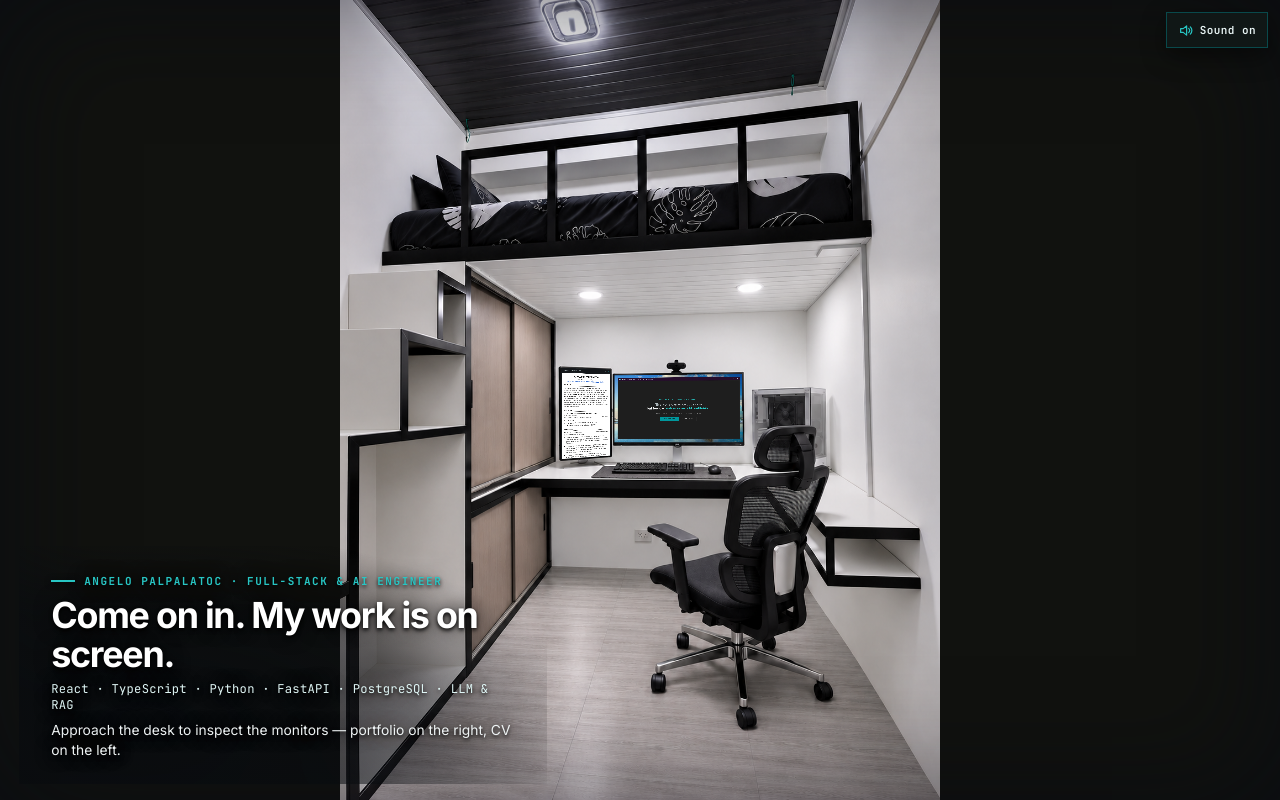
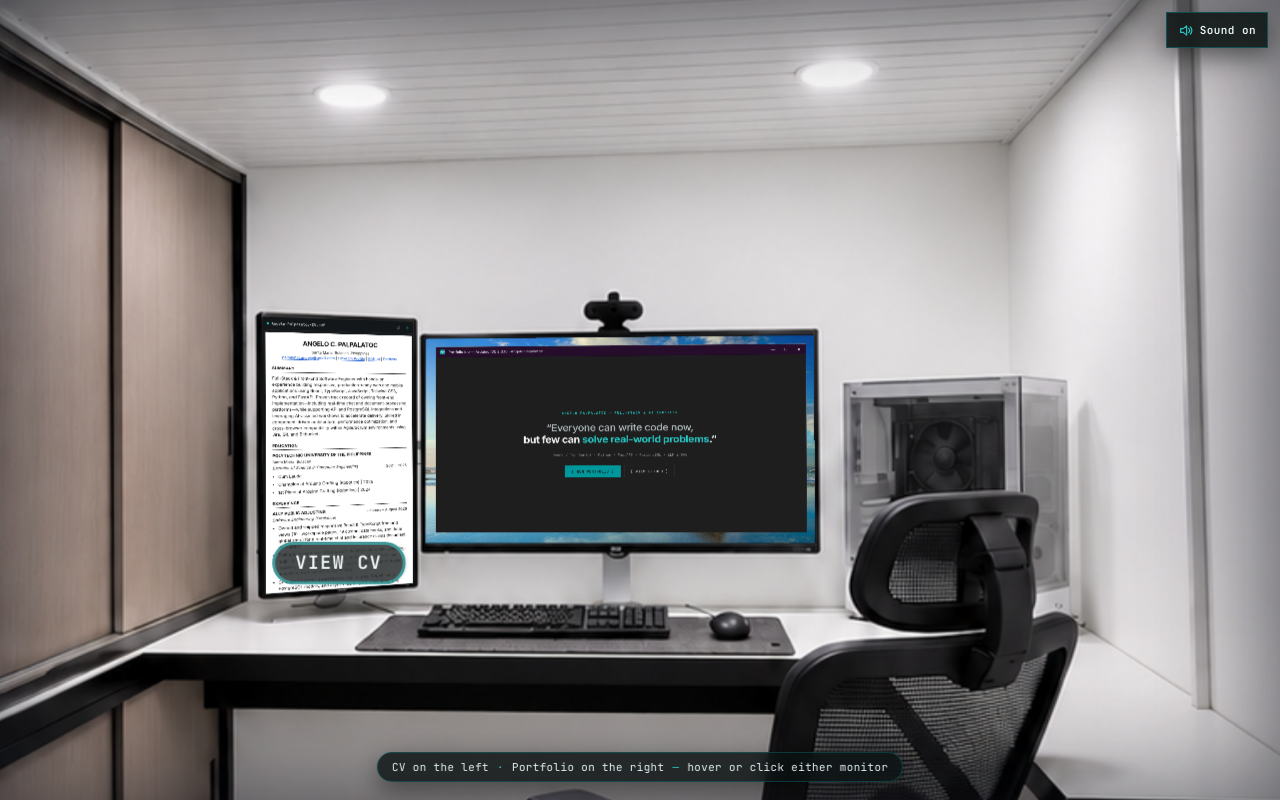
Before and after one commit to Angelo-Palpalatoc/Portfolio, a React (Vite) app: page / in a window 1280 px wide. Built offline with nearby package versions, Linux system fonts and the light colour scheme.

Commit message:
feat: implement interactive room and dual-monitor portfolio with camera projection and state management

```diff
--- a/project-notes/Decisions.md
+++ b/project-notes/Decisions.md
@@ -8,7 +8,7 @@ Related: [[Home]], [[Current-State]], [[Next-Steps]]. These summarize the user's
 
 ## Experience
 
-- Keep the visitor's point of view in the room: **room → computer setup/desk → monitor**.
+- Keep the visitor's point of view grounded in the room: **mobile starts at `room` → `desk` → monitor** (where the 3:4 room photo fills portrait screens naturally), while **desktop starts directly at the full-bleed `desk` view** (both monitors immediately visible with zero side pillarbox bars, staying at the desk on exit).
 - Keep the portfolio inside the landscape monitor, with working scrolling.
 - The Arduino-style portfolio is the actual portfolio. The separate web portfolio was removed.
 - Keep the desktop wallpaper and an app that can close and reopen. Open the Arduino portfolio by default.
--- a/src/App.tsx
+++ b/src/App.tsx
@@ -34,6 +34,9 @@ type OrientationEventConstructor = typeof DeviceOrientationEvent & {
   requestPermission?: () => Promise<'granted' | 'denied'>;
 };
 const initialPose = { x: 0, y: 0, scale: 1 };
+const isPhoneViewport = () =>
+  typeof window !== 'undefined' && window.matchMedia(phoneQuery).matches;
+const getInitialView = (): View => (isPhoneViewport() ? 'room' : 'desk');
 const interactiveSelector =
   'button:not(:disabled), a[href], input, [role="tab"], [role="menuitem"]';
 const isInteractiveTarget = (target: EventTarget | null) =>
@@ -62,7 +65,7 @@ const screenRelativeTilt = (beta: number, gamma: number) => {
 };
 
 export default function App() {
-  const [view, setView] = useState<View>('room');
+  const [view, setView] = useState<View>(getInitialView);
   const [activeApp, setActiveApp] = useState<AppWindow>('arduino');
   const [openApps, setOpenApps] = useState<Record<AppName, boolean>>({
     arduino: true,
@@ -94,7 +97,7 @@ export default function App() {
   const portraitHoverArmed = useRef(true);
   const lastZoomedView = useRef<'screen' | 'portrait' | null>(null);
   const interacted = useRef(false);
-  const viewRef = useRef<View>('room');
+  const viewRef = useRef<View>(view);
   const poses = useRef<Record<View, CameraPose>>({
     room: initialPose,
     desk: initialPose,
@@ -108,7 +111,7 @@ export default function App() {
     frame: 0,
     lastTime: 0,
     frequency: 8,
-    destination: 'room' as View,
+    destination: view as View,
     initialized: false,
     ready: true,
   });
@@ -311,8 +314,11 @@ export default function App() {
         (window.innerHeight * 0.94) / portraitHeight,
       ),
     );
+    const minDesktopCoverZoom = isPhoneViewport()
+      ? 1
+      : (window.innerWidth * 0.52) / (width * (1 - deskCenter.x));
     const deskZoom = Math.max(
-      1,
+      minDesktopCoverZoom,
       Math.min(
         (window.innerWidth * 0.84) / (width * deskBounds.width),
         (window.innerHeight * 0.86) / (height * deskBounds.height),
@@ -341,14 +347,18 @@ export default function App() {
       },
     };
     if (!camera.current.initialized) {
-      camera.current.current = { ...poses.current.room };
-      camera.current.target = { ...poses.current.room };
+      const startPose = poses.current[viewRef.current];
+      camera.current.current = { ...startPose };
+      camera.current.target = { ...startPose };
+      camera.current.destination = viewRef.current;
       camera.current.initialized = true;
+      deskMotion.current.blend = viewRef.current === 'desk' ? 1 : 0;
+      paintDesk();
       paintCamera(camera.current.current);
     } else {
       aimCamera(poses.current[viewRef.current], viewRef.current);
     }
-  }, [aimCamera, paintCamera]);
+  }, [aimCamera, paintCamera, paintDesk]);
 
   // View and desktop-window actions.
   const clearExitTimer = useCallback(() => {
@@ -511,7 +521,7 @@ export default function App() {
   };
 
   const leaveDesk = useCallback(() => {
-    if (viewRef.current !== 'desk') return;
+    if (viewRef.current !== 'desk' || !isPhoneViewport()) return;
     interacted.current = true;
     clearExitTimer();
     clearPortraitEnterTimer();
@@ -533,20 +543,6 @@ export default function App() {
       // Keyboard navigation remains stable until the mouse is deliberately moved.
       pointer.current.active = false;
       clearExitTimer();
-      if (event.key === 'Meta' || event.key === 'OS') {
-        if (viewRef.current === 'screen' && !mobileExpandedRef.current) {
-          event.preventDefault();
-          setStartMenuOpen((value) => !value);
-        }
-        return;
-      }
-      if (event.altKey && event.key === 'Tab') {
-        if (viewRef.current === 'screen' && !mobileExpandedRef.current) {
-          event.preventDefault();
-          openApp(activeApp === 'arduino' ? 'autorename' : 'arduino');
-        }
-        return;
-      }
       if (startMenuOpen && event.key === 'Escape') {
         event.preventDefault();
         setStartMenuOpen(false);
@@ -593,7 +589,14 @@ export default function App() {
     measureScene();
     const phone = window.matchMedia(phoneQuery);
     const restoreMonitor = () => {
-      if (!phone.matches) setMobileExpanded(false);
+      if (!phone.matches) {
+        setMobileExpanded(false);
+        if (viewRef.current === 'room') {
+          viewRef.current = 'desk';
+          setView('desk');
+          aimCamera(poses.current.desk, 'desk');
+        }
+      }
     };
     phone.addEventListener('change', restoreMonitor);
     window.addEventListener('resize', restoreMonitor);
@@ -601,7 +604,7 @@ export default function App() {
       phone.removeEventListener('change', restoreMonitor);
       window.removeEventListener('resize', restoreMonitor);
     };
-  }, [mobileExpanded, measureScene]);
+  }, [mobileExpanded, measureScene, aimCamera]);
 
   useLayoutEffect(() => {
     measureScene();
@@ -918,9 +921,13 @@ export default function App() {
         }
         return;
       }
-      const desk = deskRef.current?.getBoundingClientRect();
-      if (desk && outside(x, y, desk, 10)) scheduleExit('desk');
-      else clearExitTimer();
+      if (isPhoneViewport()) {
+        const desk = deskRef.current?.getBoundingClientRect();
+        if (desk && outside(x, y, desk, 10)) scheduleExit('desk');
+        else clearExitTimer();
+      } else {
+        clearExitTimer();
+      }
     }
   };
   checkHoverRef.current = checkHover;
@@ -1446,6 +1453,16 @@ export default function App() {
         </button>
       )}
 
+      {view === 'desk' && roomAsset.state === 'ready' && (
+        <p className="desk-hint" aria-hidden="true">
+          <span>CV on the left</span>
+          <span className="desk-hint-sep">·</span>
+          <span>Portfolio on the right</span>
+          <span className="desk-hint-sep">—</span>
+          <span>hover or click either monitor</span>
+        </p>
+      )}
+
       <section
         className="room-caption"
         aria-hidden={view !== 'room' || roomAsset.state !== 'ready'}
--- a/src/styles.css
+++ b/src/styles.css
@@ -1077,6 +1077,34 @@ button {
   color: #eef3f4;
   font-size: clamp(12.5px, 1.08vw, 14.5px);
   line-height: 1.4;
+}
+
+.desk-hint {
+  position: fixed;
+  z-index: 4;
+  bottom: 18px;
+  left: 50%;
+  display: inline-flex;
+  align-items: center;
+  gap: 8px;
+  margin: 0;
+  padding: 7px 14px;
+  border: 1px solid #00979c4d;
+  border-radius: 999px;
+  color: #e2f1f2;
+  background: #0b1112cc;
+  box-shadow: 0 8px 24px #0007;
+  backdrop-filter: blur(8px);
+  pointer-events: none;
+  transform: translateX(-50%);
+  font-family: 'JetBrains Mono', ui-monospace, monospace;
+  font-size: 11px;
+  letter-spacing: 0.03em;
+  white-space: nowrap;
+}
+
+.desk-hint-sep {
+  color: #28c6c4;
 }
 
 .motion-prompt {
@@ -1266,6 +1294,10 @@ button {
     display: none;
   }
 
+  .desk-hint {
+    display: none;
+  }
+
   .desktop-taskbar {
     opacity: 1;
     transform: translateY(0);
```
